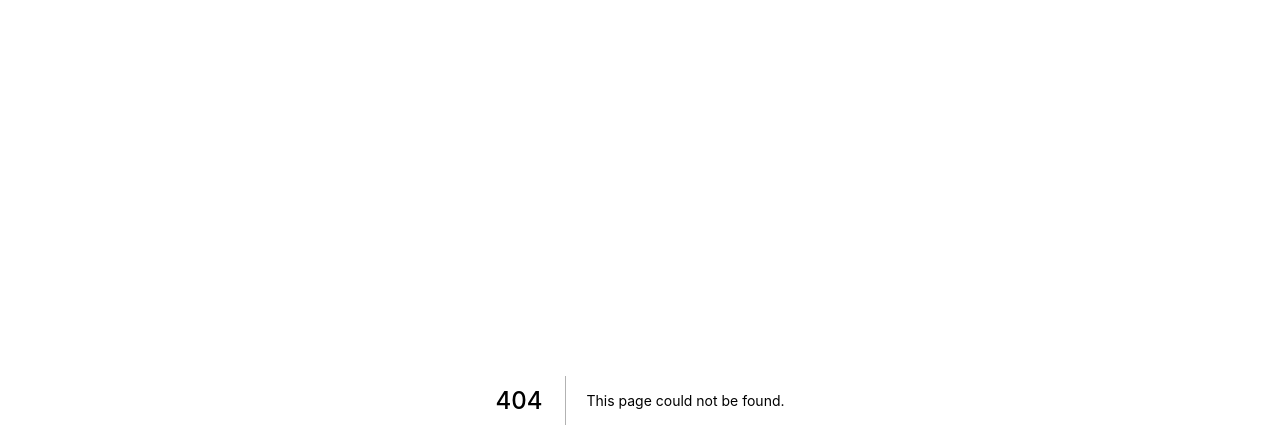
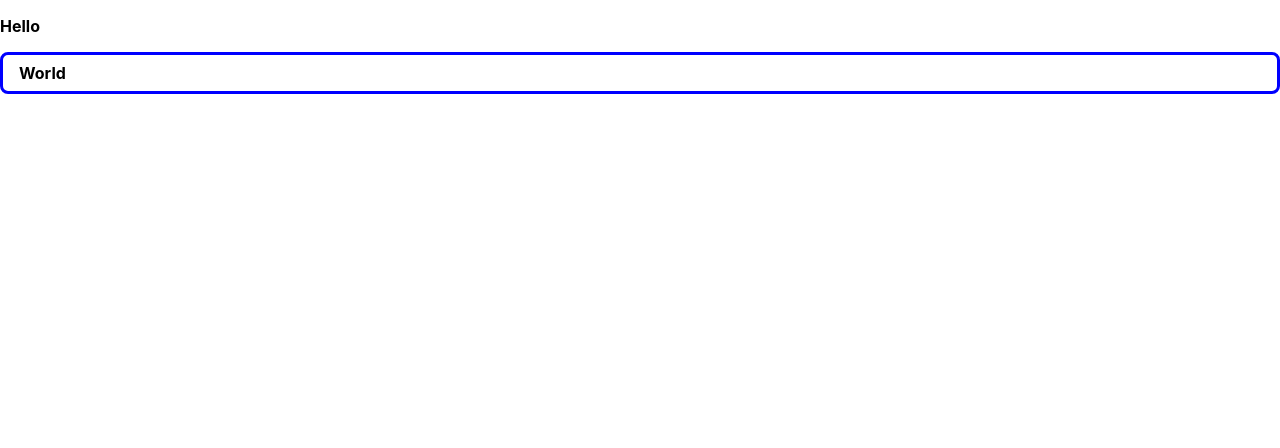
Before and after one commit to kazunoriboy/next-practice, a Next.js app: page /extends in a window 1280 px wide. Before the commit this address had no page. Shown: the top 448 px of the page. Built offline with nearby package versions, Linux system fonts and the light colour scheme.

Commit message:
継承を行う時は、styled関数の引数に親となるコンポーネントを渡してあげる

```diff
--- /dev/null
+++ b/pages/extends.tsx
@@ -0,0 +1,24 @@
+import { NextPage } from "next";
+import styled from "styled-components";
+
+const Text = styled.p`
+  color: bule;
+  font-weight: bold;
+`
+
+const BorderedText = styled(Text)`
+  padding: 8px 16px;
+  border: 3px solid blue;
+  border-radius: 8px;
+`
+
+const Page: NextPage = () => {
+  return (
+    <div>
+      <Text>Hello</Text>
+      <BorderedText>World</BorderedText>
+    </div>
+  )
+}
+
+export default Page
```
